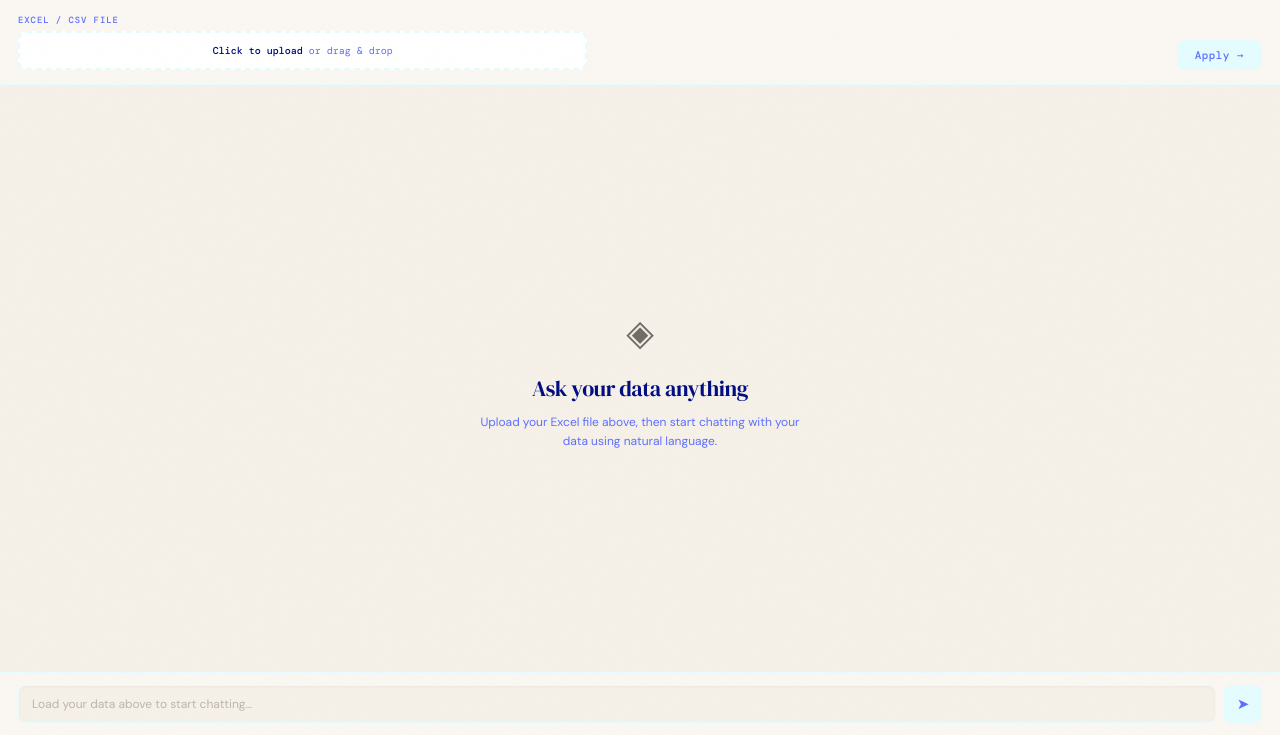
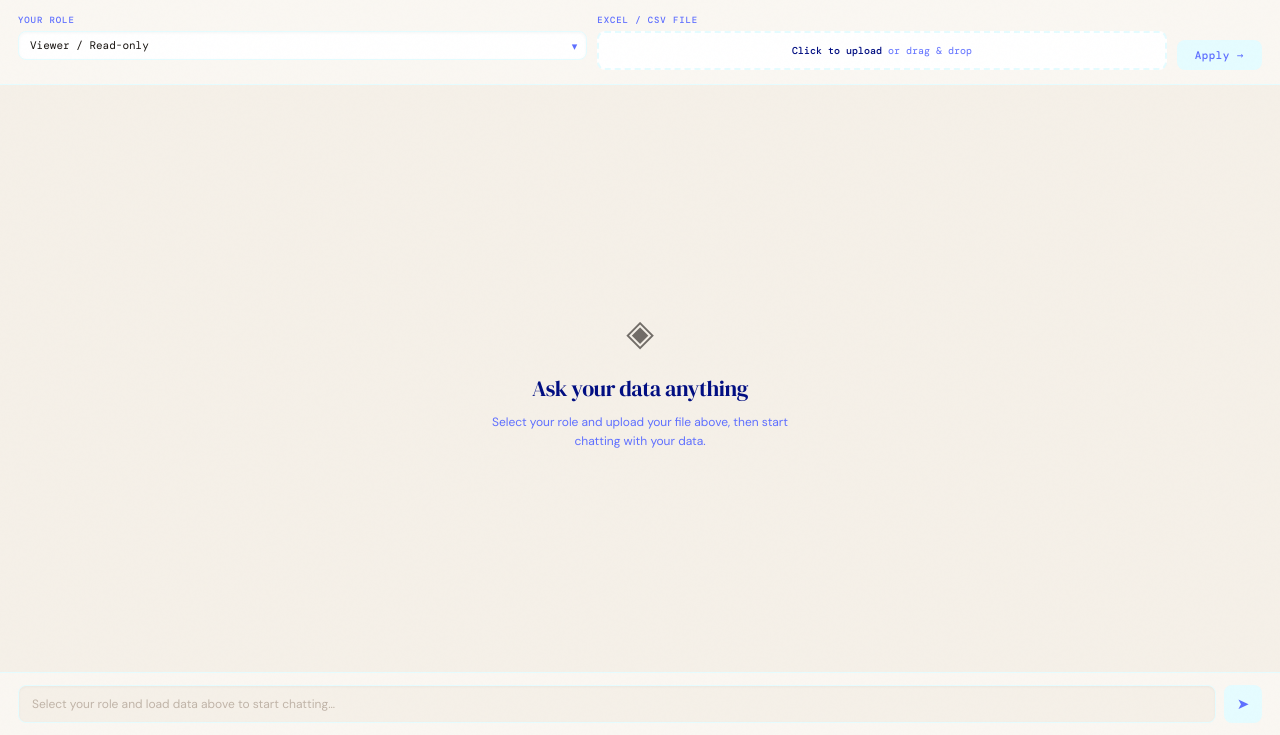
Before and after one commit to xavierharmon/tableau-chatbot-extension, a Flask app: page / in a window 1280 px wide. Shown: the part 65-800 px from the top of the page. Run offline with Flask 3, Linux system fonts and the light colour scheme; some libraries are stand-ins or nearby versions; some web fonts are replaced.

Commit message:
adding in context engeineering feature for role based interactions

```diff
--- a/python/app.py
+++ b/python/app.py
@@ -1,46 +1,66 @@
 import sys
 import os
 
-# Ensure src/ is on the path regardless of where app.py is run from
 BASE_DIR = os.path.dirname(os.path.abspath(__file__))
 sys.path.insert(0, os.path.join(BASE_DIR, "src"))
 
-from flask import Flask, request, jsonify, render_template, session
+from flask import Flask, request, jsonify, render_template
 from dotenv import load_dotenv
 
-from groq_client     import GroqClient
-from file_handler    import FileHandler
-from tableau_bridge  import TableauBridge
+from groq_client      import GroqClient
+from file_handler     import FileHandler
+from tableau_bridge   import TableauBridge
+from context_manager  import ContextManager
 
 load_dotenv()
 
-app     = Flask(__name__)
+app = Flask(__name__)
 app.secret_key = os.getenv("FLASK_SECRET", "dev-secret-change-me")
 
-# ── Per-process singletons ────────────────────────────────────────────────────
+# Singletons
 groq    = GroqClient()
 files   = FileHandler()
+_bridge = TableauBridge()
+context = ContextManager()
 
-# ── Simple in-memory session store (single-user local dev) ───────────────────
-_bridge = TableauBridge()
+# Load role config — try Excel file first, fall back to defaults
+CONFIG_PATH = os.path.join(BASE_DIR, "context_config.xlsx")
+if os.path.exists(CONFIG_PATH):
+    context.load_from_excel(CONFIG_PATH)
+else:
+    context.load_defaults()
 
 
-# ── Routes ────────────────────────────────────────────────────────────────────
 @app.route("/")
 @app.route("/index.html")
 def index():
     return render_template("index.html")
 
 
+@app.route("/api/roles", methods=["GET"])
+def get_roles():
+    return jsonify({
+        "roles":       context.get_roles_list(),
+        "active_role": context.active_role
+    })
+
+
+@app.route("/api/roles/set", methods=["POST"])
+def set_role():
+    body    = request.get_json(silent=True) or {}
+    role_id = (body.get("role_id") or "").strip().lower()
+    if not role_id:
+        return jsonify({"error": "role_id is required"}), 400
+    context.set_role(role_id)
+    return jsonify({"ok": True, "active_role": context.active_role, "role": context.get_role()})
+
+
 @app.route("/api/upload", methods=["POST"])
 def upload():
-    """Receive an Excel/CSV file, parse it, store context in session."""
     if "file" not in request.files:
         return jsonify({"error": "No file provided"}), 400
-
     f        = request.files["file"]
     filename = f.filename or "upload"
-
     try:
         parsed = files.parse(f.read(), filename)
         _bridge.load_data(parsed)
@@ -51,39 +71,33 @@ def upload():
 
 @app.route("/api/chat", methods=["POST"])
 def chat():
-    """Receive a user message, call Groq, return the assistant reply."""
     if not _bridge.data_ready:
         return jsonify({"error": "No data loaded yet"}), 400
-
     body    = request.get_json(silent=True) or {}
     message = (body.get("message") or "").strip()
     if not message:
         return jsonify({"error": "Empty message"}), 400
-
     _bridge.add_message("user", message)
-
+    role_context = context.build_role_context()
     try:
-        reply = groq.chat(_bridge.history, _bridge.data_context)
+        reply = groq.chat(_bridge.history, _bridge.data_context, role_context)
         _bridge.add_message("assistant", reply)
-        return jsonify({"reply": reply})
+        return jsonify({"reply": reply, "active_role": context.active_role})
     except Exception as e:
-        # Roll back the user message on failure
         _bridge.history.pop()
         return jsonify({"error": str(e)}), 500
 
 
 @app.route("/api/reset", methods=["POST"])
 def reset():
-    """Clear loaded data and conversation history."""
     _bridge.reset()
     return jsonify({"ok": True})
 
 
 @app.route("/api/status", methods=["GET"])
 def status():
-    return jsonify(_bridge.summary())
+    return jsonify({**_bridge.summary(), "active_role": context.active_role})
 
 
-# ── Run ───────────────────────────────────────────────────────────────────────
 if __name__ == "__main__":
     app.run(host="0.0.0.0", port=8765, debug=True)
--- a/python/templates/index.html
+++ b/python/templates/index.html
@@ -7,7 +7,27 @@
 <link rel="preconnect" href="https://fonts.googleapis.com">
 <link href="https://fonts.googleapis.com/css2?family=DM+Serif+Display:ital@0;1&family=DM+Mono:wght@300;400;500&family=DM+Sans:wght@300;400;500&display=swap" rel="stylesheet">
 <link rel="stylesheet" href="{{ url_for('static', filename='css/styles.css') }}"/>
-<!-- Tableau Extensions API -->
+<style>
+  /* ── Role selector ── */
+  .role-select-wrap { position: relative; }
+  .role-select-wrap select {
+    width: 100%; background: white; border: 1px solid var(--rule); border-radius: var(--radius);
+    color: var(--ink); font-family: var(--mono); font-size: 11px; padding: 7px 11px;
+    outline: none; appearance: none; cursor: pointer;
+    transition: border-color 0.15s; box-shadow: inset 0 1px 3px rgba(0,0,0,0.04);
+  }
+  .role-select-wrap select:focus { border-color: var(--amber); }
+  .role-select-wrap::after {
+    content: '▾'; position: absolute; right: 10px; top: 50%; transform: translateY(-50%);
+    color: var(--muted); pointer-events: none; font-size: 11px;
+  }
+  .role-badge {
+    font-family: var(--mono); font-size: 9px; padding: 2px 8px; border-radius: 20px;
+    border: 1px solid var(--amber); color: var(--amber); margin-left: 8px;
+    display: none; vertical-align: middle;
+  }
+  .role-badge.visible { display: inline; }
+</style>
 <script src="https://cdn.jsdelivr.net/npm/@tableau/extensions-api@1.12.0/dist/tableau.extensions.1.latest.min.js"></script>
 </head>
 <body>
@@ -21,9 +41,12 @@
         <div class="header-sub">Tableau Extension · Groq AI</div>
       </div>
     </div>
-    <div class="data-pill" id="data-pill">
-      <div class="data-pill-dot"></div>
-      <span class="data-pill-name" id="data-pill-name">No data loaded</span>
+    <div style="display:flex;align-items:center;gap:8px">
+      <span class="role-badge" id="role-badge"></span>
+      <div class="data-pill" id="data-pill">
+        <div class="data-pill-dot"></div>
+        <span class="data-pill-name" id="data-pill-name">No data loaded</span>
+      </div>
     </div>
   </header>
 
@@ -31,6 +54,14 @@
   <div id="setup-panel">
     <div class="setup-grid">
       <div class="setup-grid-inner">
+        <div>
+          <label>Your Role</label>
+          <div class="role-select-wrap">
+            <select id="role-select">
+              <option value="">Loading roles…</option>
+            </select>
+          </div>
+        </div>
         <div>
           <label>Excel / CSV File</label>
           <div class="drop-zone" id="drop-zone">
@@ -61,7 +92,7 @@
     <div id="welcome">
       <div class="welcome-icon">◈</div>
       <div class="welcome-title">Ask your data anything</div>
-      <div class="welcome-sub">Upload your Excel file above, then start chatting with your data using natural language.</div>
+      <div class="welcome-sub">Select your role and upload your file above, then start chatting with your data.</div>
       <div class="suggestion-chips" id="suggestion-chips" style="display:none">
         <button class="chip-btn" onclick="sendSuggestion(this)">Summarize the overall dataset for me</button>
         <button class="chip-btn" onclick="sendSuggestion(this)">What are the top 5 rows by the highest numeric value?</button>
@@ -73,25 +104,39 @@
 
   <!-- Input Bar -->
   <div id="input-bar">
-    <textarea id="msg-input" placeholder="Load your data above to start chatting…" rows="1" disabled></textarea>
+    <textarea id="msg-input" placeholder="Select your role and load data above to start chatting…" rows="1" disabled></textarea>
     <button id="send-btn" disabled title="Send">➤</button>
   </div>
 
 </div>
-
 <div id="toast"></div>
 
 <script>
-// ── State ─────────────────────────────────────────────────────────────────────
-const state = {
-  dataReady: false,
-  thinking:  false
-};
+const state = { dataReady: false, thinking: false };
 
-// ── Tableau Init (graceful fallback) ──────────────────────────────────────────
-try {
-  tableau.extensions.initializeAsync().catch(() => {});
-} catch(e) {}
+try { tableau.extensions.initializeAsync().catch(() => {}); } catch(e) {}
+
+// ── Load roles from backend ───────────────────────────────────────────────────
+async function loadRoles() {
+  try {
+    const res   = await fetch('/api/roles');
+    const data  = await res.json();
+    const sel   = document.getElementById('role-select');
+    sel.innerHTML = '';
+    data.roles.forEach(r => {
+      const opt   = document.createElement('option');
+      opt.value   = r.id;
+      opt.text    = r.display_name;
+      if (r.id === data.active_role) opt.selected = true;
+      sel.appendChild(opt);
+    });
+    checkApplyReady();
+  } catch(e) {
+    showToast('Could not load roles. Is the server running?');
+  }
+}
+
+document.getElementById('role-select').addEventListener('change', checkApplyReady);
 
 // ── File Upload ───────────────────────────────────────────────────────────────
 const dropZone  = document.getElementById('drop-zone');
@@ -113,38 +158,54 @@ function stageFile(file) {
   dropZone.classList.add('loaded');
   dropLabel.className   = 'drop-label loaded';
   dropLabel.textContent = `✓ ${file.name}`;
-  applyBtn.disabled     = false;
+  checkApplyReady();
 }
 
-// ── Apply — upload file to Flask backend ──────────────────────────────────────
+function checkApplyReady() {
+  const roleSelected = document.getElementById('role-select').value;
+  applyBtn.disabled  = !(stagedFile && roleSelected);
+}
+
+// ── Apply ─────────────────────────────────────────────────────────────────────
 applyBtn.addEventListener('click', async () => {
-  if (!stagedFile) return;
-  applyBtn.disabled     = true;
-  applyBtn.textContent  = 'Uploading…';
-
-  const form = new FormData();
-  form.append('file', stagedFile);
+  const roleId = document.getElementById('role-select').value;
+  applyBtn.disabled    = true;
+  applyBtn.textContent = 'Applying…';
 
   try {
+    // 1. Set role
+    await fetch('/api/roles/set', {
+      method:  'POST',
+      headers: { 'Content-Type': 'application/json' },
+      body:    JSON.stringify({ role_id: roleId })
+    });
+
+    // 2. Upload file
+    const form = new FormData();
+    form.append('file', stagedFile);
     const res  = await fetch('/api/upload', { method: 'POST', body: form });
     const data = await res.json();
     if (!res.ok) throw new Error(data.error || 'Upload failed');
 
     const s = data.summary;
-    document.getElementById('data-summary').style.display = 'block';
-    document.getElementById('stat-rows').textContent      = s.row_count.toLocaleString();
-    document.getElementById('stat-cols').textContent      = s.columns.length;
-    document.getElementById('stat-sheet').textContent     = s.sheet_name;
-    document.getElementById('stat-col-names').textContent = s.columns.join(', ');
+    document.getElementById('data-summary').style.display  = 'block';
+    document.getElementById('stat-rows').textContent       = s.row_count.toLocaleString();
+    document.getElementById('stat-cols').textContent       = s.columns.length;
+    document.getElementById('stat-sheet').textContent      = s.sheet_name;
+    document.getElementById('stat-col-names').textContent  = s.columns.join(', ');
 
-    const pill = document.getElementById('data-pill');
-    pill.classList.add('loaded');
+    document.getElementById('data-pill').classList.add('loaded');
     document.getElementById('data-pill-name').textContent = s.file_name;
 
-    document.getElementById('setup-panel').style.display = 'none';
-    document.getElementById('msg-input').disabled        = false;
-    document.getElementById('msg-input').placeholder     = 'Ask a question about your data…';
-    document.getElementById('send-btn').disabled         = false;
+    // Show role badge in header
+    const badge = document.getElementById('role-badge');
+    badge.textContent = document.getElementById('role-select').selectedOptions[0].text;
+    badge.classList.add('visible');
+
+    document.getElementById('setup-panel').style.display  = 'none';
+    document.getElementById('msg-input').disabled         = false;
+    document.getElementById('msg-input').placeholder      = 'Ask a question about your data…';
+    document.getElementById('send-btn').disabled          = false;
     document.getElementById('suggestion-chips').style.display = 'flex';
     state.dataReady = true;
 
@@ -204,7 +265,6 @@ async function sendMessage() {
     });
     const data = await res.json();
     if (!res.ok) throw new Error(data.error || 'Chat error');
-
     thinkingEl.remove();
     appendMessage('assistant', data.reply);
   } catch(err) {
@@ -220,24 +280,19 @@ async function sendMessage() {
 
 // ── Render ────────────────────────────────────────────────────────────────────
 function appendMessage(role, text) {
-  const div = document.createElement('div');
-  div.className = `msg ${role}`;
-
+  const div          = document.createElement('div');
+  div.className      = `msg ${role}`;
   const avatar       = document.createElement('div');
   avatar.className   = 'msg-avatar';
   avatar.textContent = role === 'user' ? 'Y' : '◈';
-
-  const body     = document.createElement('div');
-  body.className = 'msg-body';
-
+  const body         = document.createElement('div');
+  body.className     = 'msg-body';
   const roleLabel       = document.createElement('div');
   roleLabel.className   = 'msg-role';
   roleLabel.textContent = role === 'user' ? 'You' : 'Groq';
-
-  const bubble     = document.createElement('div');
-  bubble.className = 'msg-text';
-  bubble.innerHTML = renderMarkdown(text);
-
+  const bubble      = document.createElement('div');
+  bubble.className  = 'msg-text';
+  bubble.innerHTML  = renderMarkdown(text);
   body.appendChild(roleLabel);
   body.appendChild(bubble);
   div.appendChild(avatar);
@@ -286,6 +341,9 @@ function showToast(msg) {
   t.style.display = 'block';
   setTimeout(() => t.style.display = 'none', 4000);
 }
+
+// Boot
+loadRoles();
 </script>
 </body>
 </html>
```
Also changed, not shown: python/src/context_manager.py (added, +97 -0 lines), python/src/groq_client.py (+27 -11 lines), 3 other files.
